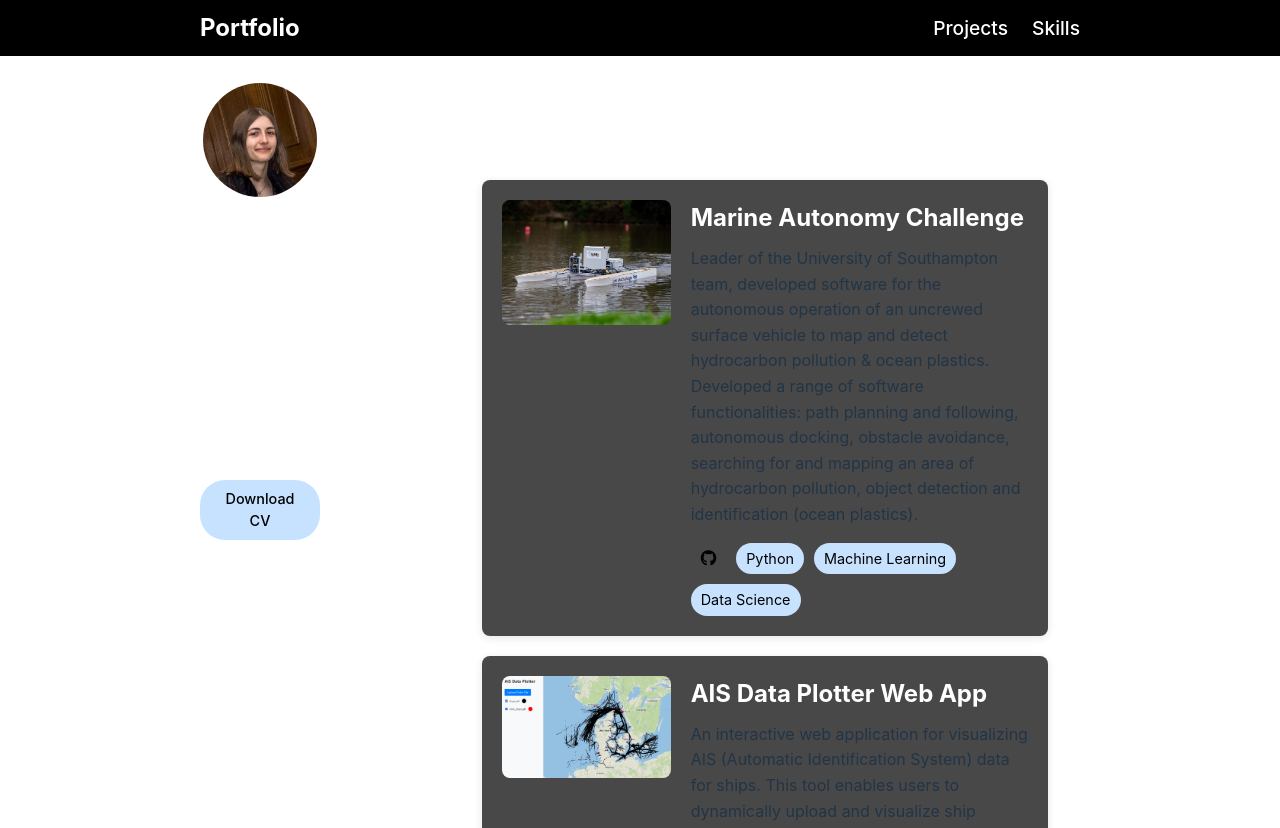
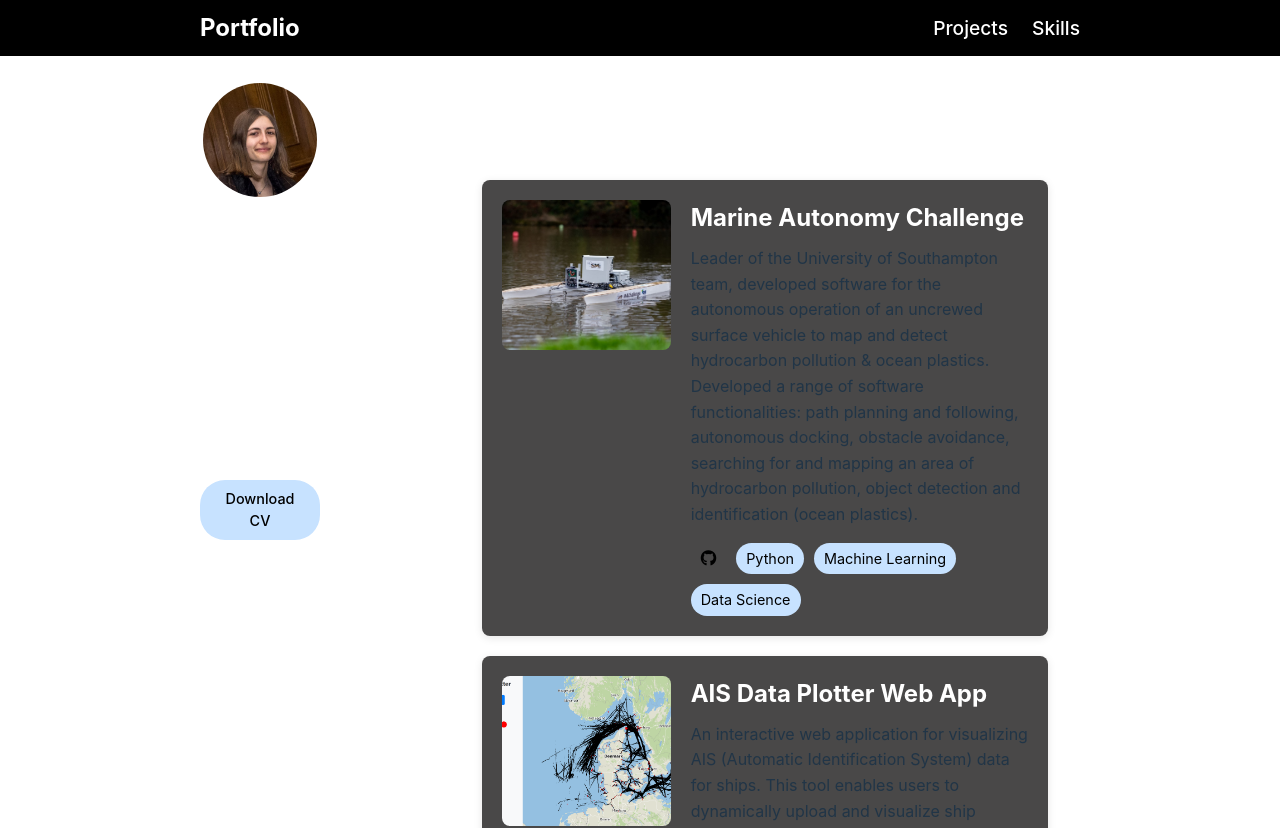
Before and after one commit to Nefelie/portfolio-app, a Svelte app: page / in a window 1280 px wide. Shown: the top 828 px of the page. Built offline with nearby package versions, Linux system fonts and the light colour scheme.

Commit message:
project images consistent size

```diff
--- a/src/App.svelte
+++ b/src/App.svelte
@@ -390,9 +390,9 @@
 
   .project-image img {
     width: 100%;
-    height: auto;
+    height: 150px; /* Set a fixed height */
+    object-fit: cover; /* Ensures the image scales proportionally and crops as needed to fit */
     border-radius: 8px;
-    object-fit: cover;
   }
 
   .project-image {
```
